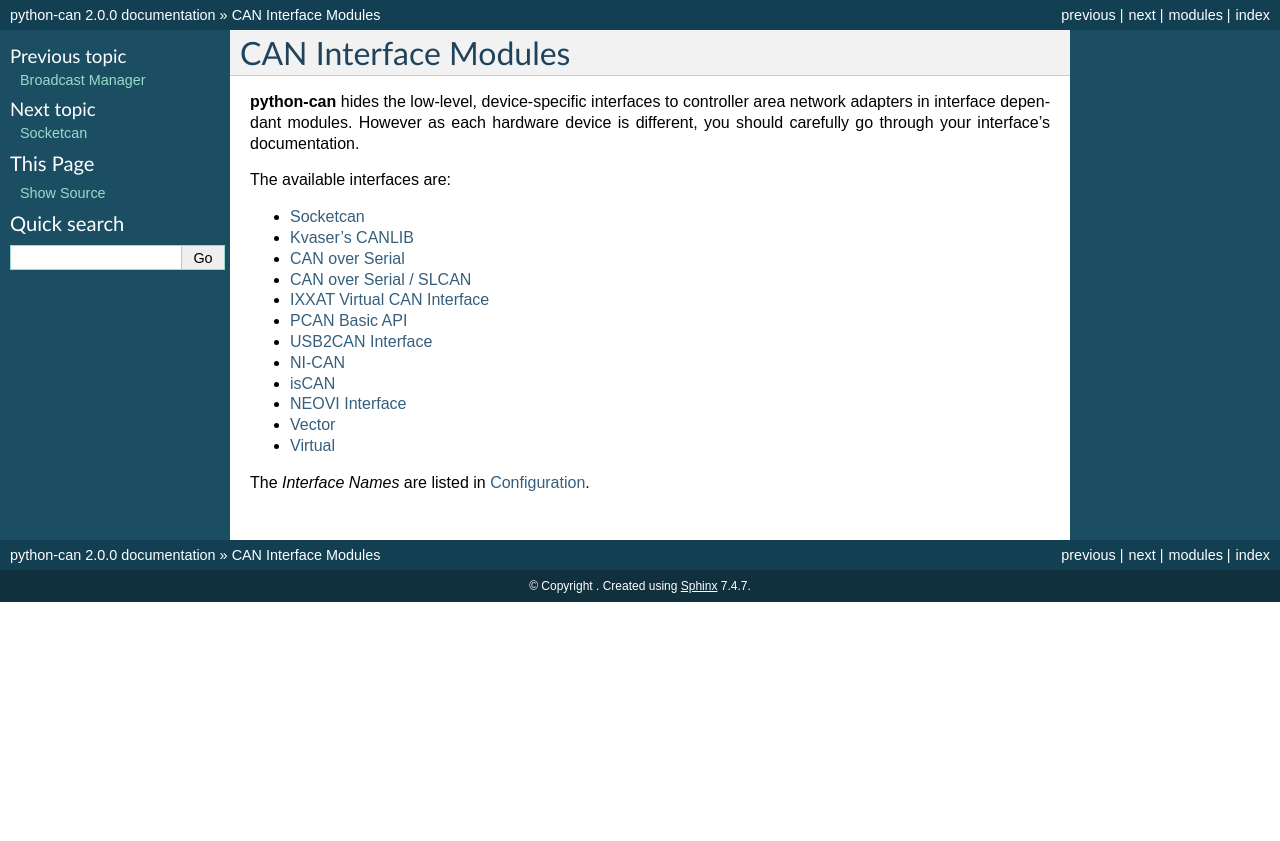
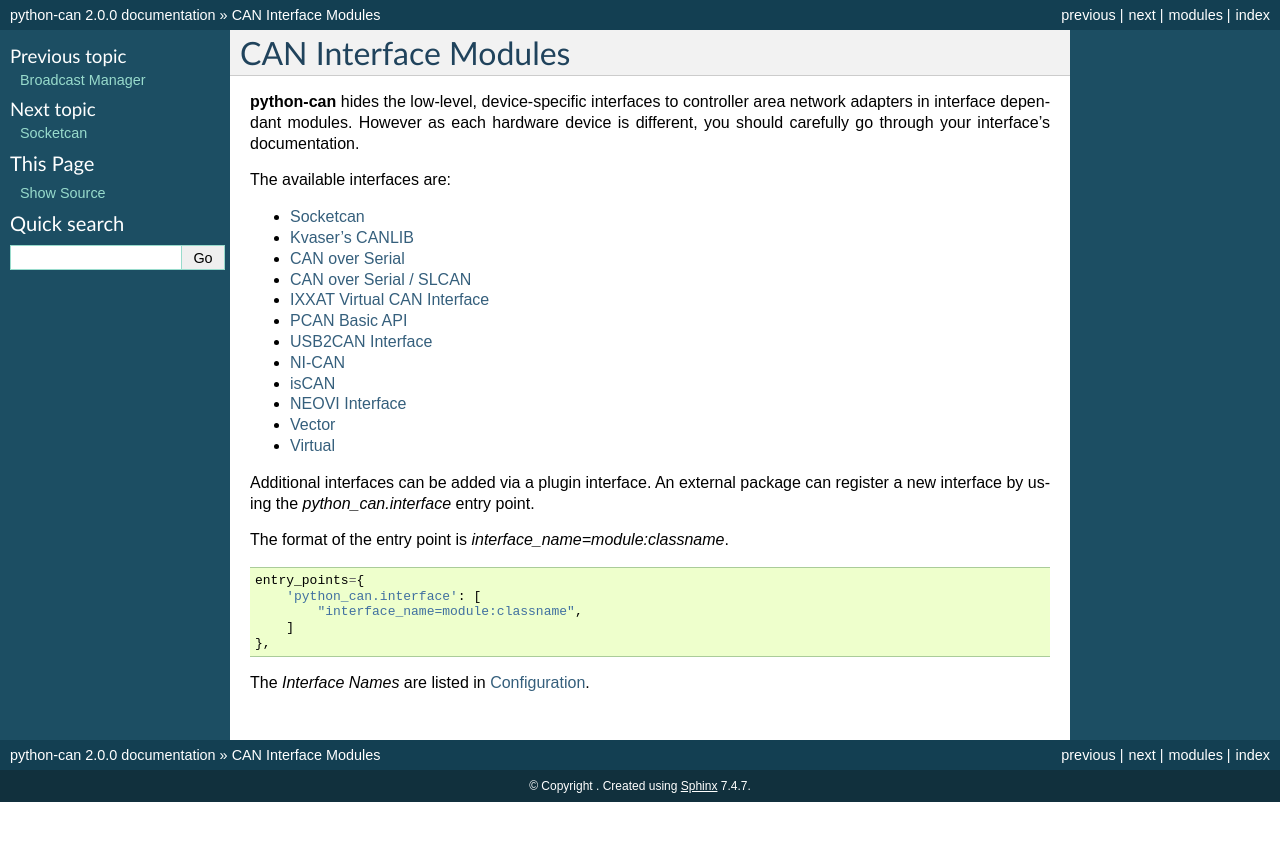
Before and after one commit to hardbyte/python-can, a Sphinx documentation site: the page built from doc/interfaces.rst, in a window 1280 px wide. Shown: the top 841 px of the page. Built offline with Sphinx 7.4.7, drawn with Linux system fonts in a browser that asks for light colours.

Commit message:
Documenting the plugin interface entry point

```diff
--- a/doc/interfaces.rst
+++ b/doc/interfaces.rst
@@ -24,6 +24,18 @@ The available interfaces are:
    interfaces/vector
    interfaces/virtual
 
+Additional interfaces can be added via a plugin interface. An external package
+can register a new interface by using the `python_can.interface` entry point.
+
+The format of the entry point is `interface_name=module:classname`.
+
+::
+
+ entry_points={
+     'python_can.interface': [
+         "interface_name=module:classname",
+     ]
+ },
 
 
 The *Interface Names* are listed in :doc:`configuration`.
```
